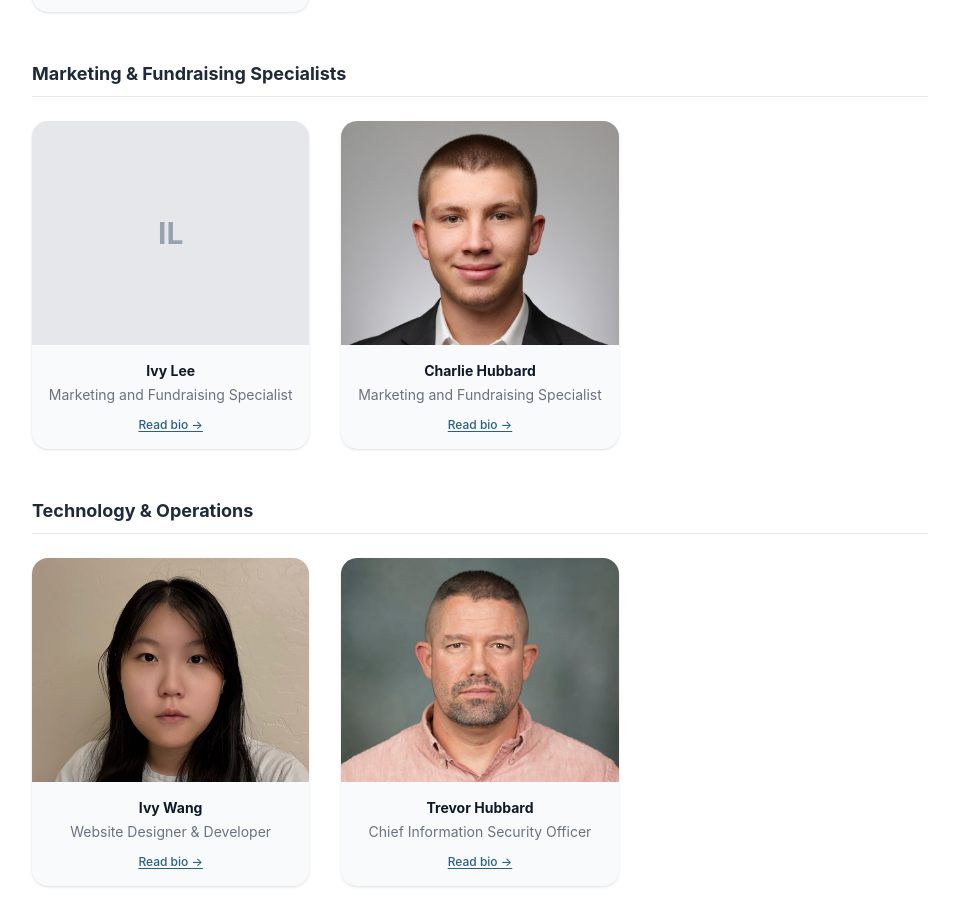
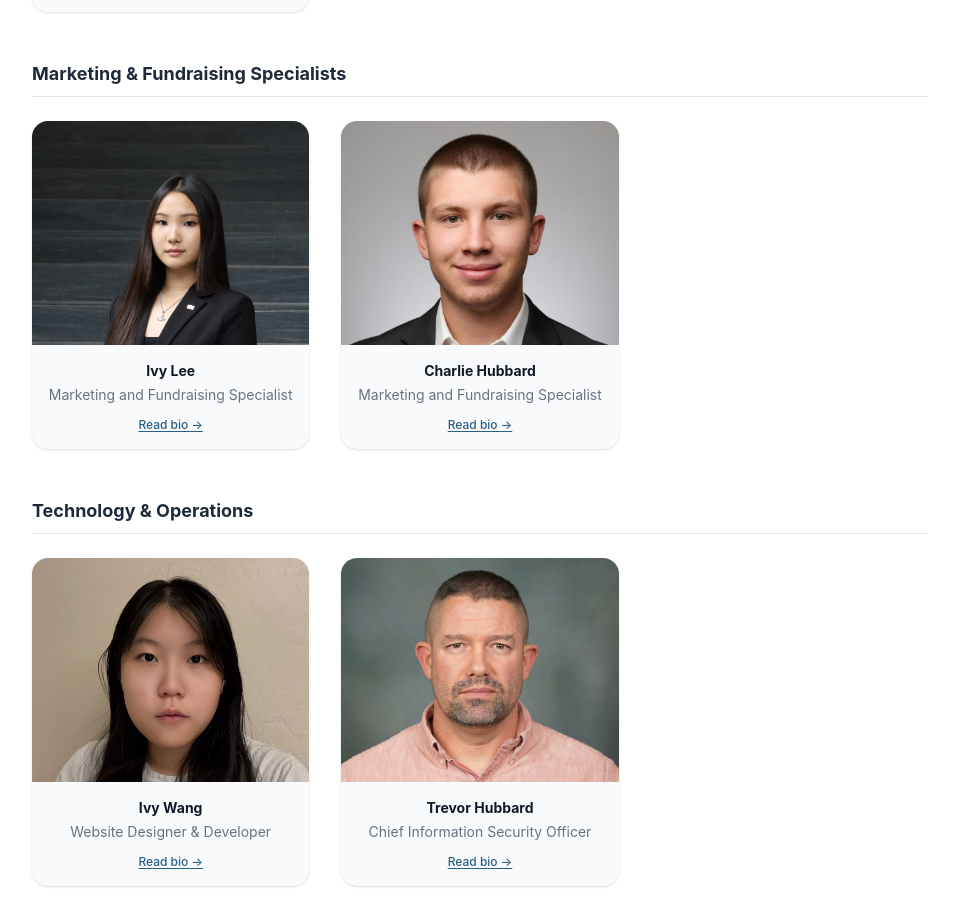
Before and after one commit to inwang123/rarediseaseweb, a React (Vite) app: page /about in a window 1280 px wide. Shown: the part 1820-2738 px from the top of the page, without its empty margins (160-1119 px from the left). Built offline with nearby package versions, Linux system fonts and the light colour scheme.

Commit message:
Added Ivy Lee picture and bio

```diff
--- a/src/pages/About.jsx
+++ b/src/pages/About.jsx
@@ -31,8 +31,8 @@ const marketingTeam = [
   {
     name: "Ivy Lee",
     role: "Marketing and Fundraising Specialist",
-    img: null,
-    bio: "Bio coming soon.",
+    img: "/Ivy_Lee.png",
+    bio: "Ivy studies Marketing in college and brings a thoughtful, detail-oriented approach to everything she takes on, paired with genuine enthusiasm for connecting with new people. As a Marketing and Fundraising Specialist, Ivy develops and manages partnerships with local businesses, fostering meaningful community collaborations that support the organization’s fundraising efforts and mission. ",
   },
   {
     name: "Charlie Hubbard",
```
Also changed, not shown: public/Ivy_Lee.png (added).
